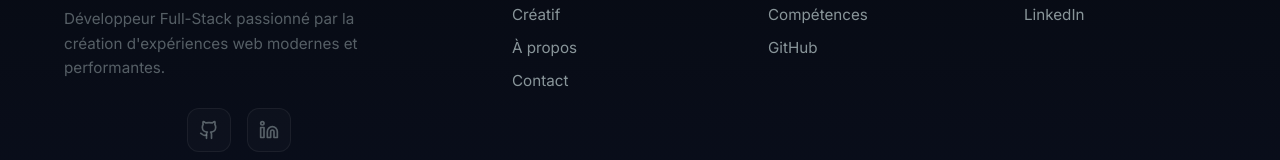
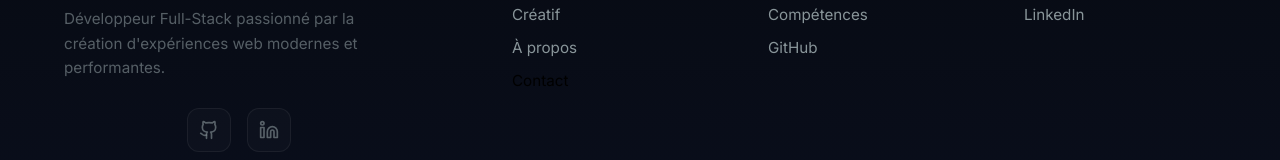
Before and after one commit to RamyBenali/ramy-bnl, a React (Vite) app: page /dev in a window 1280 px wide. Shown: the part 5340-5500 px from the top of the page. Built offline with nearby package versions, Linux system fonts and the light colour scheme.

Commit message:
fix reponsive all

```diff
--- a/src/components/Footer.css
+++ b/src/components/Footer.css
@@ -185,7 +185,9 @@
     transition: all 0.3s cubic-bezier(0.23, 1, 0.32, 1);
     position: relative;
     overflow: hidden;
-    z-index: 1;
+    cursor: pointer;
+    font-family: inherit;
+    line-height: normal;
 }
 
 /* Dev CTA Button */
@@ -437,13 +439,20 @@
     gap: 0.8rem;
 }
 
-.footer-links a {
+.footer-links a,
+.footer-link-btn {
     text-decoration: none;
     font-size: 0.95rem;
     transition: all 0.2s;
     display: inline-flex;
     align-items: center;
     position: relative;
+    background: transparent;
+    border: none;
+    padding: 0;
+    cursor: pointer;
+    font-family: inherit;
+    text-align: left;
 }
 
 /* Dev Footer Links */
@@ -465,7 +474,8 @@
     height: 100%;
 }
 
-.footer-dynamic.dev .footer-links a:hover {
+.footer-dynamic.dev .footer-links a:hover,
+.footer-dynamic.dev .footer-link-btn:hover {
     color: #fff;
     transform: translateX(10px);
 }
@@ -489,7 +499,8 @@
     height: 100%;
 }
 
-.footer-dynamic.creative .footer-links a:hover {
+.footer-dynamic.creative .footer-links a:hover,
+.footer-dynamic.creative .footer-link-btn:hover {
     color: #fff;
     transform: translateX(10px);
 }
--- a/src/components/Footer.tsx
+++ b/src/components/Footer.tsx
@@ -3,11 +3,13 @@ import { useTranslation } from 'react-i18next';
 import { Github, Linkedin, ArrowRight, Code2, Heart, Palette } from 'lucide-react';
 import { Link } from 'react-router-dom';
 import { useTheme } from '../context/ThemeContext';
+import { useContact } from '../context/ContactContext';
 import './Footer.css';
 
 const Footer: React.FC = () => {
     const { t } = useTranslation();
     const { theme, setTheme } = useTheme();
+    const { openContact } = useContact();
 
     return (
         <footer className={`footer-dynamic ${theme}`}>
@@ -23,10 +25,10 @@ const Footer: React.FC = () => {
                             <p className="cta-subtitle">{t('footer.cta_subtitle')}</p>
                         </div>
                     </div>
-                    <Link to="/contact" className="footer-cta-btn">
+                    <button onClick={openContact} className="footer-cta-btn">
                         <span>{t('footer.cta_btn')}</span>
                         <ArrowRight size={20} />
-                    </Link>
+                    </button>
                 </div>
 
                 {/* Main Footer Content */}
@@ -65,7 +67,7 @@ const Footer: React.FC = () => {
                                 </Link>
                             </li>
                             <li><Link to="/about">{t('footer.nav_about')}</Link></li>
-                            <li><Link to="/contact">{t('footer.nav_contact')}</Link></li>
+                            <li><button onClick={openContact} className="footer-link-btn">{t('footer.nav_contact')}</button></li>
                         </ul>
                     </div>
 
--- a/src/pages/AboutPage.css
+++ b/src/pages/AboutPage.css
@@ -97,7 +97,9 @@
 @media (max-width: 900px) {
     .hero-fusion {
         padding-top: 100px;
-        min-height: auto;
+        min-height: 60vh;
+        /* Give it more room on mobile */
+        margin-bottom: 2rem;
     }
 
     .fusion-title {
@@ -174,7 +176,10 @@
 
 @media (max-width: 900px) {
     .profile-fusion-section {
+        margin-top: 0;
         margin-bottom: 4rem;
+        padding-top: 2rem;
+        /* Buffer for scroll */
     }
 
     .profile-fusion-grid {
--- a/src/pages/AboutPage.tsx
+++ b/src/pages/AboutPage.tsx
@@ -26,7 +26,7 @@ const AboutPage: React.FC = () => {
         offset: ["start start", "end end"]
     });
 
-    const yHero = useTransform(scrollYProgress, [0, 0.2], [0, 200]);
+    const yHero = useTransform(scrollYProgress, [0, 0.2], [0, window.innerWidth < 900 ? 0 : 200]);
     const opacityHero = useTransform(scrollYProgress, [0, 0.2], [1, 0]);
 
     const experience = t('about.resume.experience_list', { returnObjects: true }) as any[];
```
